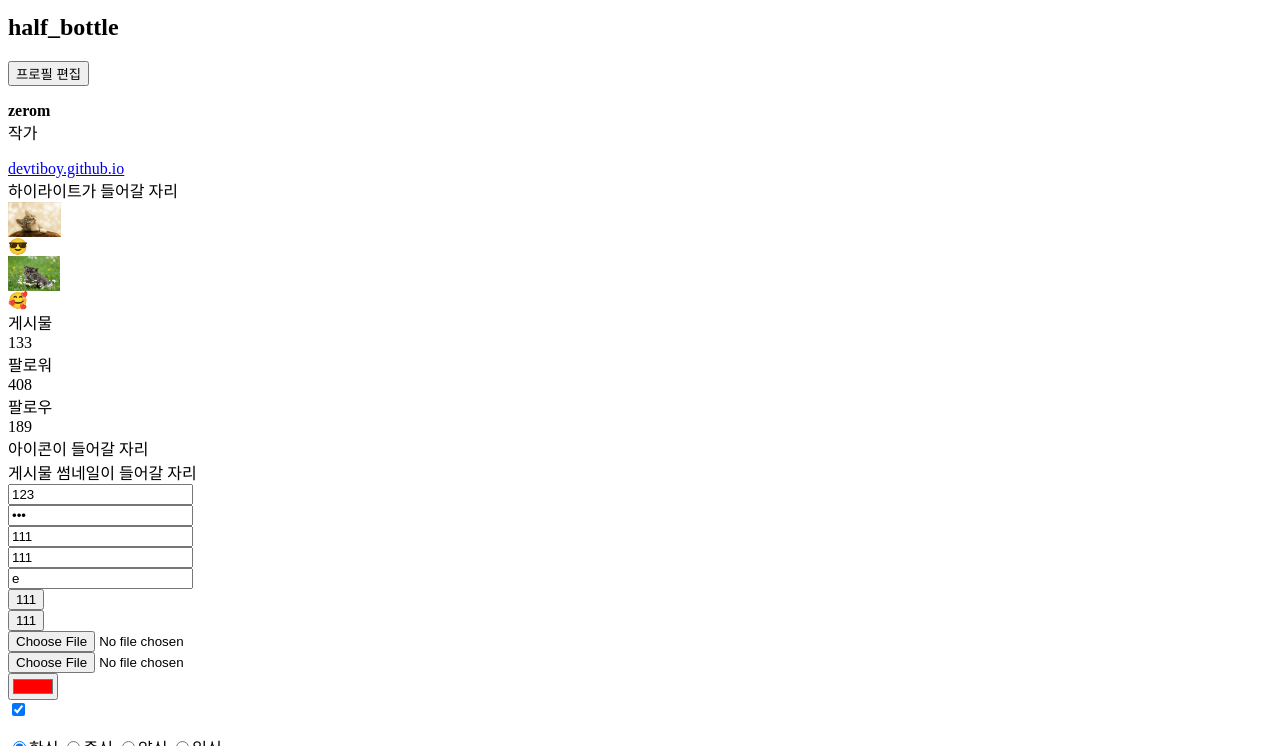
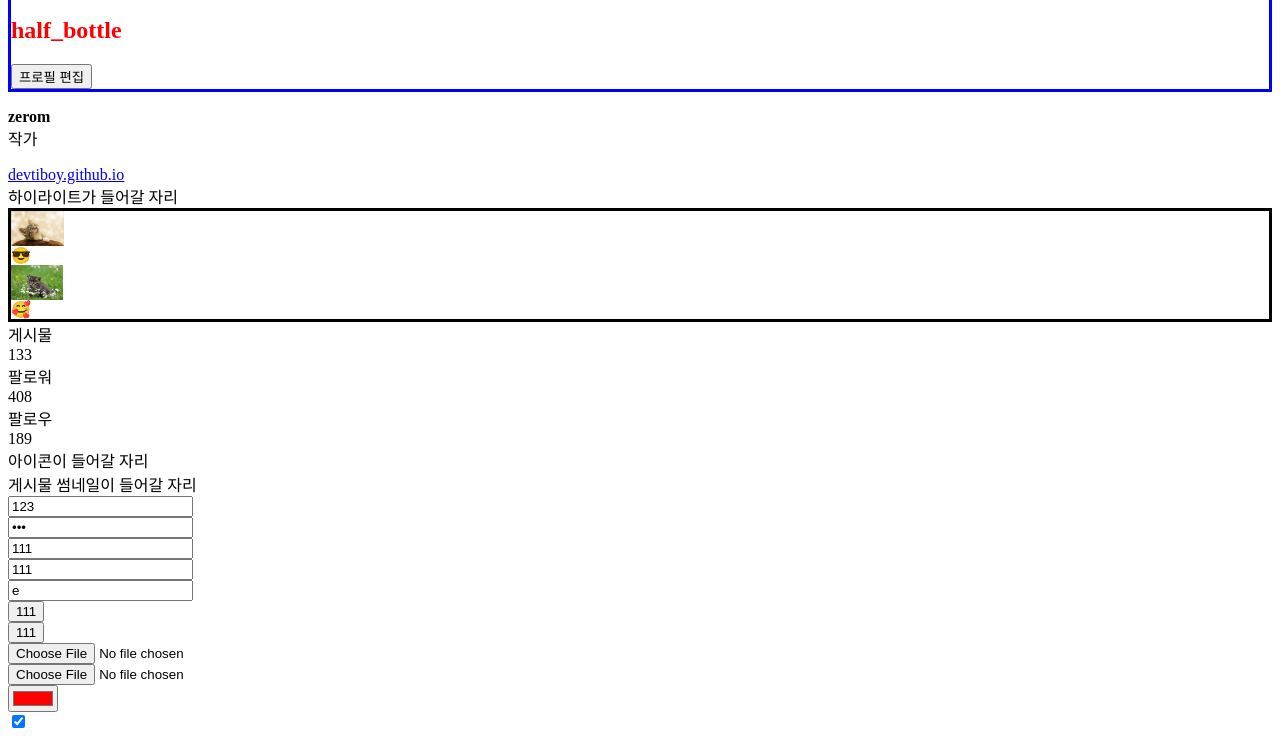
Before and after one commit to devtiboy/instagrm, a plain HTML site: page index.html in a window 1280 px wide. Shown: the part 354-1100 px from the top of the page. Drawn offline with Linux system fonts and the light colour scheme.

Commit message:
style.css 추가

```diff
--- a/index.html
+++ b/index.html
@@ -1,12 +1,26 @@
 <html>
-    <head></head>
+    <head>
+        <link href="style.css" rel="stylesheet">
+    </head>
     <body>
+        <style>
+            h2 {
+                color: red;
+            }
+            .highlight {
+                border: solid;
+            }
+            #profile {
+                border: solid;
+                border-color: blue;
+            }
+        </style>
         <div>
             <!-- <img src="https://static.xx.fbcdn.net/rsrc.php/y1/r/4lCu2zih0ca.svg"/> -->
             <img src="https://www.instagram.com/static/images/web/mobile_nav_type_logo.png/735145cfe0a4.png"/>
             <input type="search" value="검색"/>
         </div>
-        <div>
+        <div id="profile">
             <img src="images/profile.jpg" height="35px:"/>
             <div>
                 <h2>half_bottle</h2>
@@ -24,7 +38,7 @@
         </div>
         <div><a href="https://github.com/devtiboy">devtiboy.github.io</a></div>
         <div>하이라이트가 들어갈 자리</div>
-        <div>
+        <div class="highlight">
             <div><img src="images/hl 1.jpg" height="35px"/></div>
             <div>😎</div>
             <div><img src="images/hl 2.jpg" height="35px"/></div>
```
Also changed, not shown: style.css (added).
